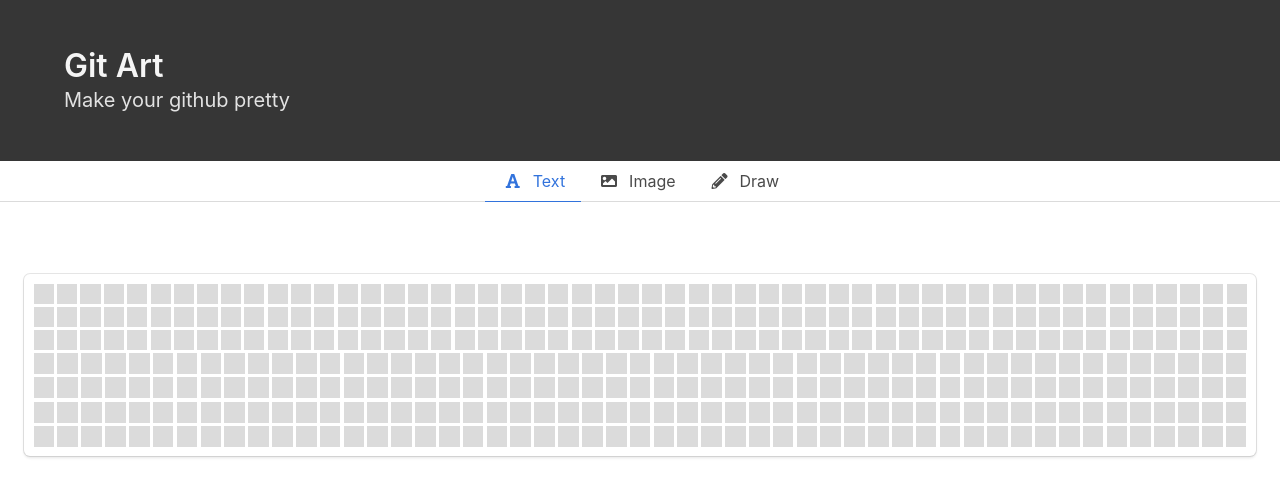
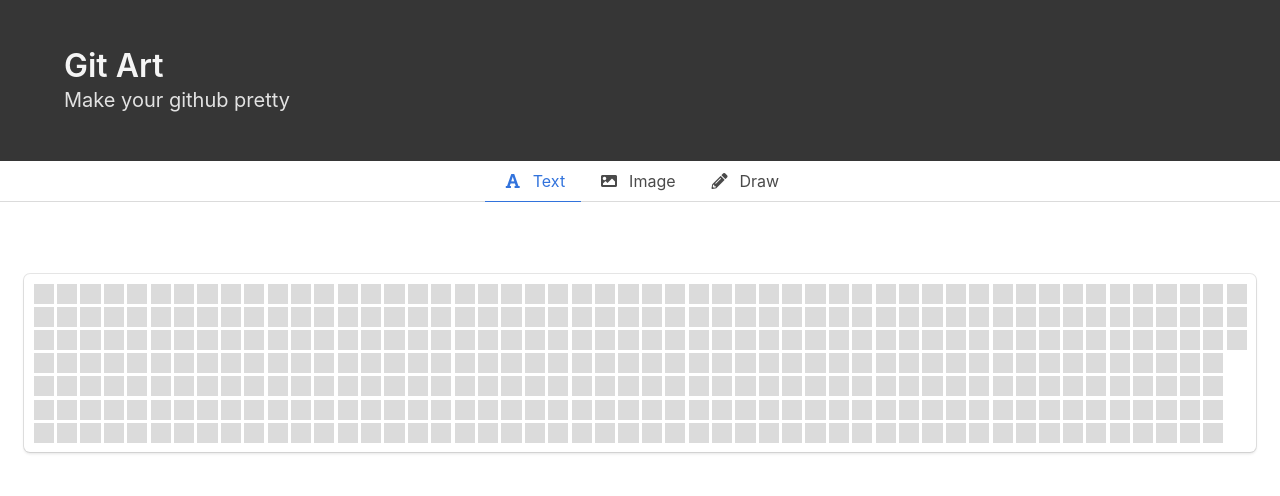
Before and after one commit to jamesjarvis/git-art, a React (Create React App) app: page / in a window 1280 px wide. Shown: the top 496 px of the page. Built offline with nearby package versions, Linux system fonts and the light colour scheme.

Commit message:
Adding padding to tooltip

```diff
--- a/src/GitContributionComponent/GitContributionClass.js
+++ b/src/GitContributionComponent/GitContributionClass.js
@@ -10,7 +10,7 @@
     //Generates the day of the week
     for (let day = 0; day < 7; day++) {
       let doneDayForWholeYear = false;
-      let now = moment();
+      let now = moment().add(day,"days");
       let oneYearAgo = moment(getStartDate());
       oneYearAgo = oneYearAgo.add(day, "days");
       let dayArrayForWholeYear = [];
--- a/src/GitContributionComponent/GitContributionComponentMain.js
+++ b/src/GitContributionComponent/GitContributionComponentMain.js
@@ -1,5 +1,6 @@
 import React, { Component } from "react";
 import {GitWallContext} from '../AppContext/GitWallContext';
+import moment from 'moment';
 
 //CSS
 import './css/GitContribution.css';
@@ -55,30 +56,59 @@
     };
   }
   componentDidMount(){
-    const height = this.divElement.clientHeight;
     const width = this.divElement.clientWidth;
+    window.addEventListener("resize", this.handleResize);
     //console.log(`Component size h: ${height}, w: ${width}`);
     this.setState({
       contentHeight:width,
     });
   }
+
+  componentWillMount() {
+    window.removeEventListener("resize", this.handleResize);
+  }
+  handleResize = e => {
+    const width = this.divElement.clientWidth;
+    this.setState({
+      contentHeight:width,
+    })
+  };
+
   render() {
     let tooltipStyle = {};
     if(this.state.onHover){
+      console.log(this.state.tooltipX );
+      let leftOffset = 60;
+      if(window.innerWidth - this.state.tooltipX <= 180){
+        leftOffset = 200;
+      }
+      if(this.state.tooltipX < 55){
+        leftOffset = 30;
+      }
       tooltipStyle={
+        left:`${this.state.tooltipX- leftOffset}px`,
         top: `${this.state.tooltipY-45}px`,
-        left:`${this.state.tooltipX - 400}px,`,
         zIndex: 1
       }
+      console.log(tooltipStyle);
     }
-
+    function getClassName(date){
+      let today = moment();
+      if(date > today){
+        return 'wall';
+      }
+      return "has-background-grey-lighter wall";
+    }
     return (
       <div className="column column-custom-padding">
         <div
-          className ="has-background-grey-lighter wall"
+          className =   {getClassName(this.props.wallObject.date)}
           ref={ (divElement) => this.divElement = divElement}
           style={{height:this.state.contentHeight}}
           onMouseEnter = {(e)=>{
+            if(this.props.wallObject.date > moment()){
+              return null;
+            }
             console.log(this.props.wallObject);
             console.log(`x: ${e.screenX}, y: ${e.screenY}`);
             this.setState({
@@ -89,6 +119,9 @@
           }}
           onMouseMove = {
             (e)=>{
+              if(this.props.wallObject.date > moment()){
+                return null;
+              }
               this.setState({
                 tooltipY:e.clientY,
                 tooltipX:e.clientX,
@@ -97,10 +130,11 @@
           }
           onMouseLeave = {
             ()=>{
+              if(this.props.wallObject.date > moment()){
+                return null;
+              }
               this.setState({
                 onHover:false,
-                tooltipY:0,
-                tooltipX:0,
               });
             }
           }
--- a/src/GitContributionComponent/css/GitContribution.css
+++ b/src/GitContributionComponent/css/GitContribution.css
@@ -12,3 +12,23 @@
     border-radius: 6px;
     padding: 0.2em;
 }
+
+.wall-grey{
+
+}
+
+.wall-lighter-green{
+
+}
+
+.wall-light-green{
+
+}
+
+.wall-dark-green{
+
+}
+
+.wall-darker-green{
+
+}
```
